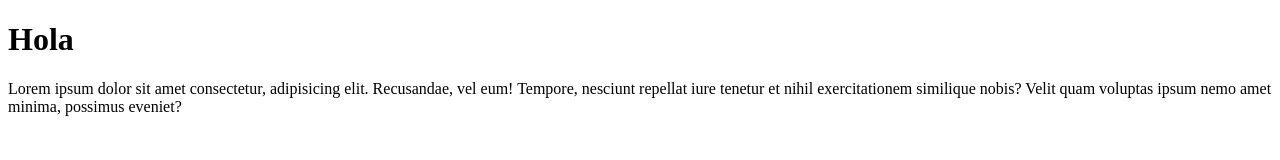
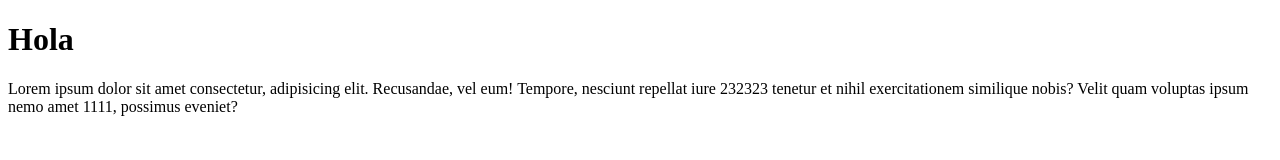
Before and after one commit to AlexQ28/github, a plain HTML site: page index.html in a window 1280 px wide. Drawn offline with Linux system fonts and the light colour scheme.

Commit message:
ultimos cambios

```diff
--- a/index.html
+++ b/index.html
@@ -7,6 +7,8 @@
 </head>
 <body>
     <h1>Hola</h1>
-    <p>Lorem ipsum dolor sit amet consectetur, adipisicing elit. Recusandae, vel eum! Tempore, nesciunt repellat iure tenetur et nihil exercitationem similique nobis? Velit quam voluptas ipsum nemo amet minima, possimus eveniet?</p>
+    <p>Lorem ipsum dolor sit amet consectetur, adipisicing elit. Recusandae, vel eum! Tempore, nesciunt
+       repellat iure 232323 tenetur et nihil exercitationem similique nobis? Velit quam voluptas ipsum nemo amet
+       1111, possimus eveniet?</p>
 </body>
 </html>
```
